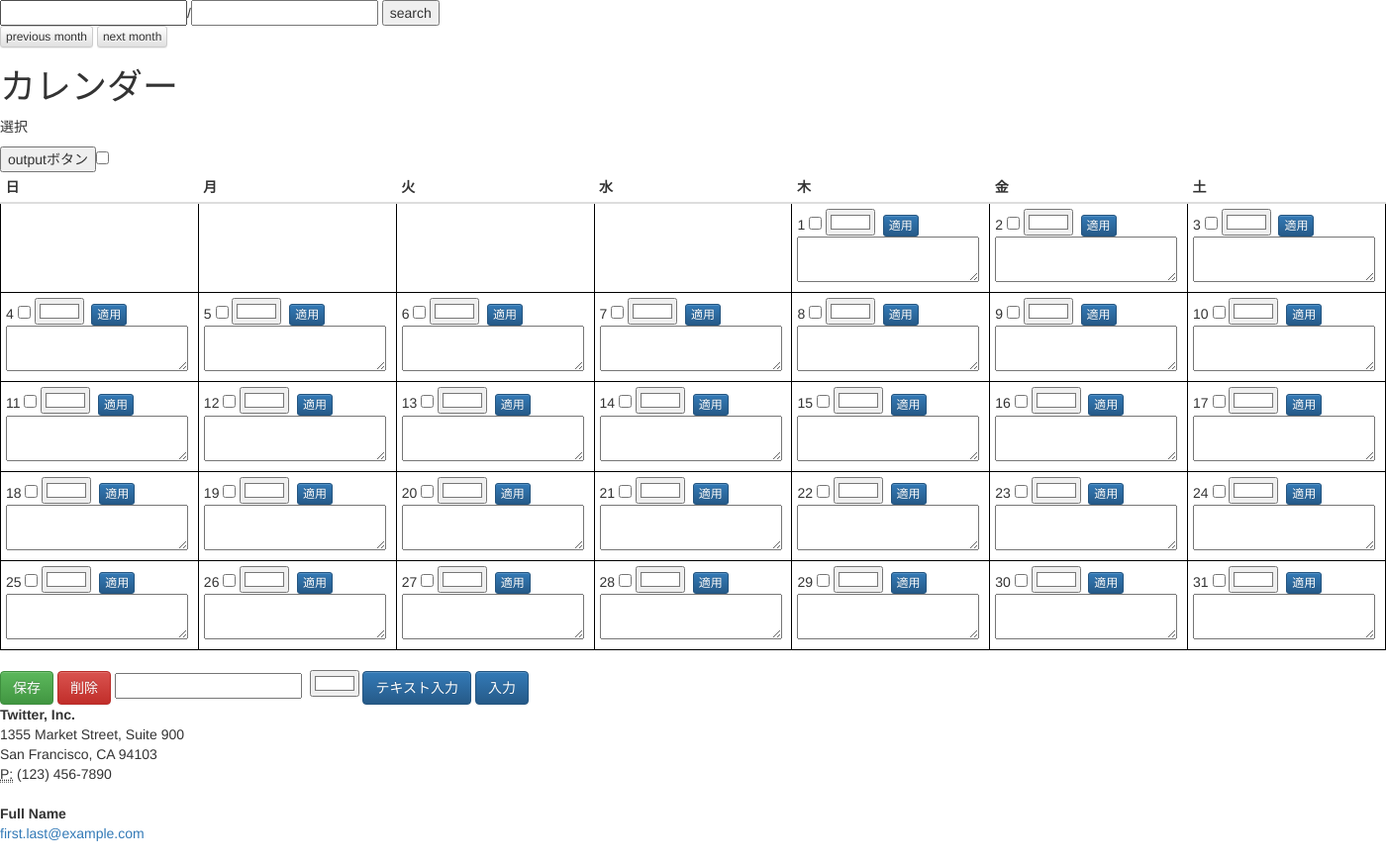
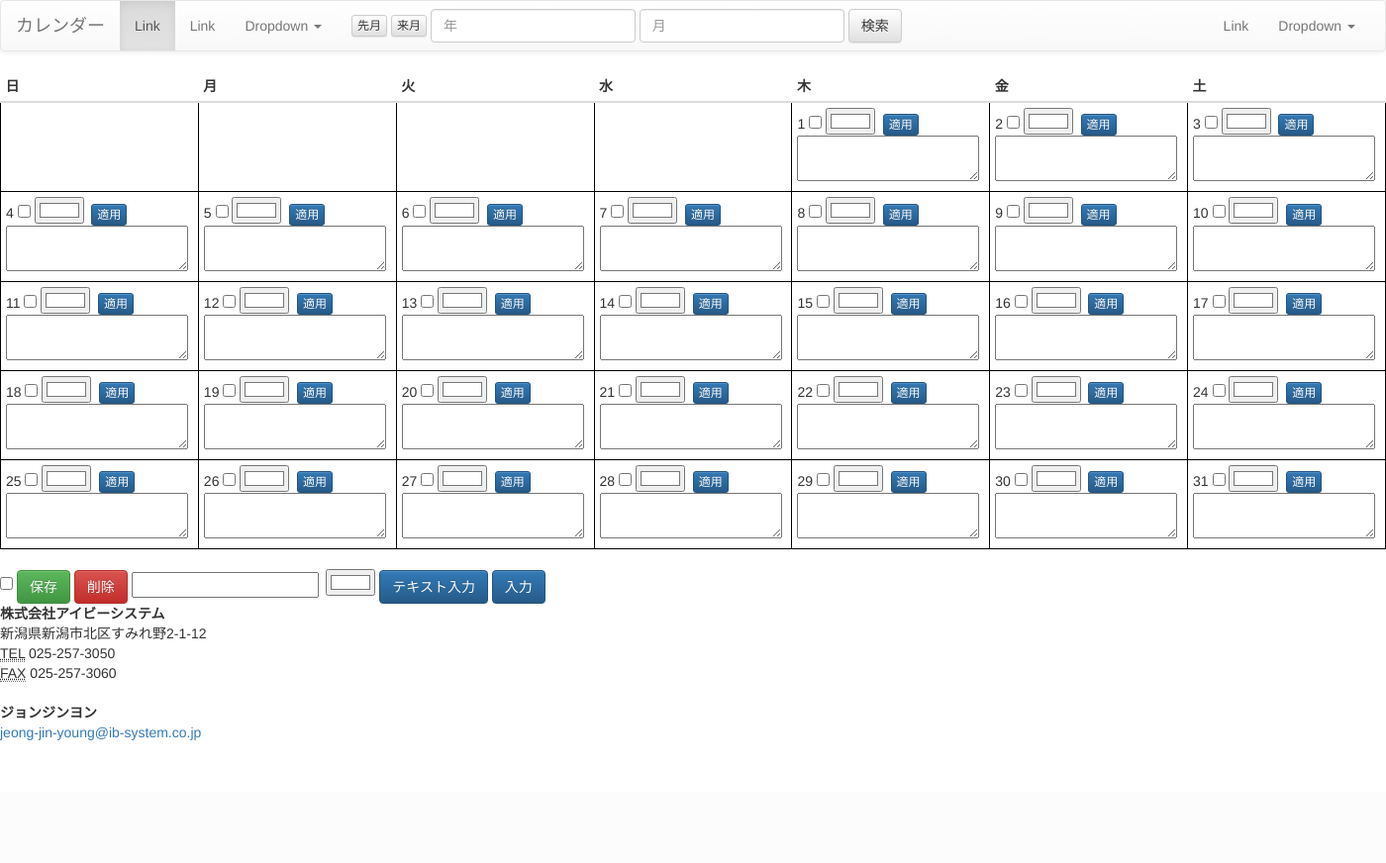
Before and after one commit to Jinyong1993/myStudy, a CodeIgniter app: page /sample/index.php/hello/index in a window 1400 px wide. Shown: the whole page at 99% size. After the commit the page ends 748 px from the top, so only its background shows below. Run offline with CodeIgniter, Linux system fonts and the light colour scheme; data that the repository does not hold is empty.

Commit message:
ナビバー実装

```diff
--- a/application/views/test.php
+++ b/application/views/test.php
@@ -88,7 +88,9 @@
 </script>
 
 <style>
-    td {border: 1px solid black;}
+    td {
+        border: 1px solid black;
+    }
 
     .table-condensed{
         cursor:move;
@@ -97,6 +99,74 @@
 </head>
 
 <body>
+
+<nav class="navbar navbar-default">
+  <div class="container-fluid">
+    <!-- Brand and toggle get grouped for better mobile display -->
+    <div class="navbar-header">
+      <button type="button" class="navbar-toggle collapsed" data-toggle="collapse" data-target="#bs-example-navbar-collapse-1" aria-expanded="false">
+        <span class="sr-only">Toggle navigation</span>
+        <span class="icon-bar">1</span>
+        <span class="icon-bar">2</span>
+        <span class="icon-bar">3</span>
+      </button>
+      <a class="navbar-brand" href="https://localhost:10443/sample/index.php/Hello/calendar">カレンダー</a>
+    </div>
+
+    <!-- Collect the nav links, forms, and other content for toggling -->
+    <div class="collapse navbar-collapse" id="bs-example-navbar-collapse-1">
+      <ul class="nav navbar-nav">
+        <li class="active"><a href="#">Link <span class="sr-only"></span></a></li>
+        <li><a href="#">Link</a></li>
+        <li class="dropdown">
+          <a href="#" class="dropdown-toggle" data-toggle="dropdown" role="button" aria-haspopup="true" aria-expanded="false">Dropdown <span class="caret"></span></a>
+          <ul class="dropdown-menu">
+            <li><a href="#">Action</a></li>
+            <li><a href="#">Another action</a></li>
+            <li><a href="#">Something else here</a></li>
+            <li role="separator" class="divider"></li>
+            <li><a href="#">Separated link</a></li>
+            <li role="separator" class="divider"></li>
+            <li><a href="#">One more separated link</a></li>
+          </ul>
+        </li>
+      </ul>
+      <form class="navbar-form navbar-left"method="GET" action="https://localhost:10443/sample/index.php/Hello/calendar">
+        <?php if($month == 1) : ?>
+        <a class="btn btn-default btn-xs" href="https://localhost:10443/sample/index.php/Hello/calendar?<?php echo "year=".($year-1) ?>&month=12" role="button">先月</a>
+        <?php else : ?>
+            <a class="btn btn-default btn-xs" href="https://localhost:10443/sample/index.php/Hello/calendar?<?php echo "year=".$year ?>&month=<?php echo $month-1?>">先月</a>
+        <?php endif ?>
+        <?php if($month == 12) : ?>
+            <a class="btn btn-default btn-xs" href="https://localhost:10443/sample/index.php/Hello/calendar?<?php echo "year=".($year+1) ?>&month=1">来月</a>
+        <?php else : ?>
+            <a class="btn btn-default btn-xs" href="https://localhost:10443/sample/index.php/Hello/calendar?<?php echo "year=".$year ?>&month=<?php echo $month+1 ?>">来月</a>
+        <?php endif ?>
+        <div class="form-group">
+          <input type="text" name="year" value="<?php echo $year ?>" class="form-control" placeholder="年">
+          <input type="text" name="month" value="<?php echo $month ?>" class="form-control" placeholder="月">
+        </div>
+        <button type="submit" class="btn btn-default">検索</button>
+      </form>
+      <ul class="nav navbar-nav navbar-right">
+        <li><a href="#">Link</a></li>
+        <li class="dropdown">
+          <a href="#" class="dropdown-toggle" data-toggle="dropdown" role="button" aria-haspopup="true" aria-expanded="false">Dropdown <span class="caret"></span></a>
+          <ul class="dropdown-menu">
+            <li><a href="#">Action</a></li>
+            <li><a href="#">Another action</a></li>
+            <li><a href="#">Something else here</a></li>
+            <li role="separator" class="divider"></li>
+            <li><a href="#">Separated link</a></li>
+          </ul>
+        </li>
+      </ul>
+    </div><!-- /.navbar-collapse -->
+  </div><!-- /.container-fluid -->
+</nav>
+
+
+<!--
 <form method="GET" action="https://localhost:10443/sample/index.php/Hello/calendar">
     <input type="text" name="year" value="<?php echo $year ?>">/<input type="text" name="month" value="<?php echo $month ?>">
     <button type="submit">search</button>
@@ -112,9 +182,14 @@
         <a class="btn btn-default btn-xs" href="https://localhost:10443/sample/index.php/Hello/calendar?<?php echo "year=".$year ?>&month=<?php echo $month+1 ?>">next month</a>
     <?php endif ?>
 </form>
+-->
+
+
 <form method="POST" id="ajax_form" action="https://localhost:10443/sample/index.php/Hello/insert">
     <input type="hidden" id="year_ajax" name="year" value="<?php echo $year ?>"><input type="hidden" id="month_ajax" name="month" value="<?php echo $month ?>">
 <?php if(!$isError) : ?>
+
+
 <!--
 <table name="table">
     <tr>
@@ -153,9 +228,10 @@
     endfor
     ?>
 </table>
-<?php endif ?> -->
+<?php endif ?>
+-->
 
-<h1 >カレンダー</h1>
+
 <table class="table table-condensed">
     <?php
     $first = "$year/$month/1";
@@ -208,15 +284,21 @@
         }
     }
     ?>
+
+
+    <!--
     <p>選択 <span id="output_area"></span></p>
     <input type="button" id="output" value="outputボタン"/>
-    <input type="checkbox" id="check_all"/>
+    -->
+
+
     </tbody>
 
     <tfoot>
 
     </tfoot>
 </table>
+<input type="checkbox" id="check_all"/>
 <button class="btn btn-success" type="submit">保存</button>
 <button class="btn btn-danger" id="del" type="button">削除</button>
 <input type="text" id="input_text"/>&nbsp;
@@ -253,15 +335,15 @@
 </div>
 
 <address>
-  <strong>Twitter, Inc.</strong><br>
-  1355 Market Street, Suite 900<br>
-  San Francisco, CA 94103<br>
-  <abbr title="Phone">P:</abbr> (123) 456-7890
+  <strong>株式会社アイビーシステム</strong><br>
+  新潟県新潟市北区すみれ野2-1-12<br>
+  <abbr title="Phone">TEL</abbr> 025-257-3050<br>
+  <abbr title="Fax">FAX</abbr> 025-257-3060
 </address>
 
 <address>
-  <strong>Full Name</strong><br>
-  <a href="mailto:#">first.last@example.com</a>
+  <strong>ジョンジンヨン</strong><br>
+  <a href="mailto:#">jeong-jin-young@ib-system.co.jp</a>
 </address>
 </form>
 </body>
```
